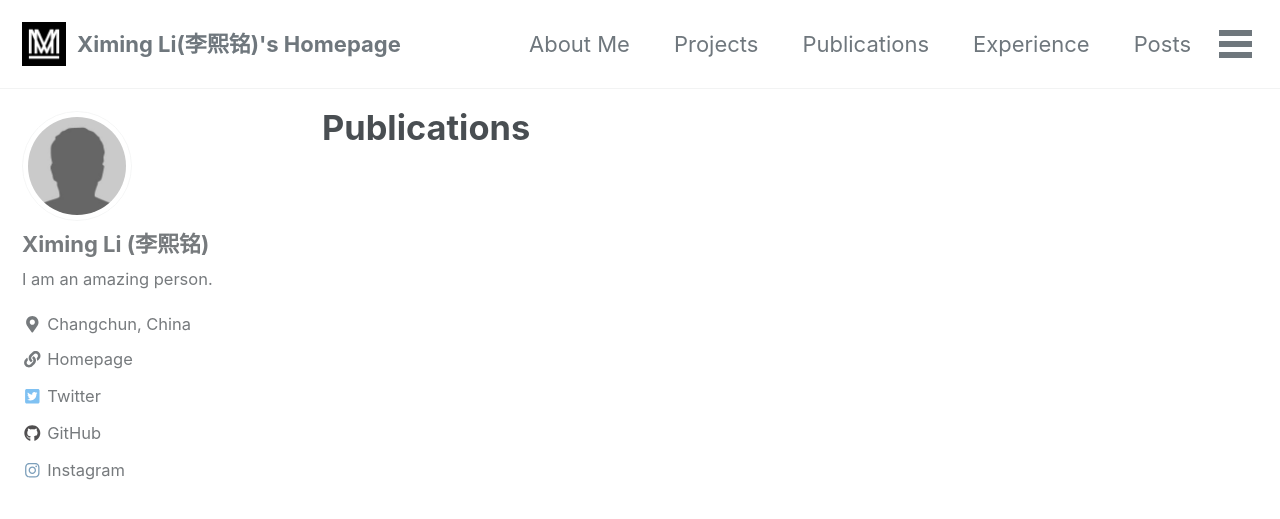
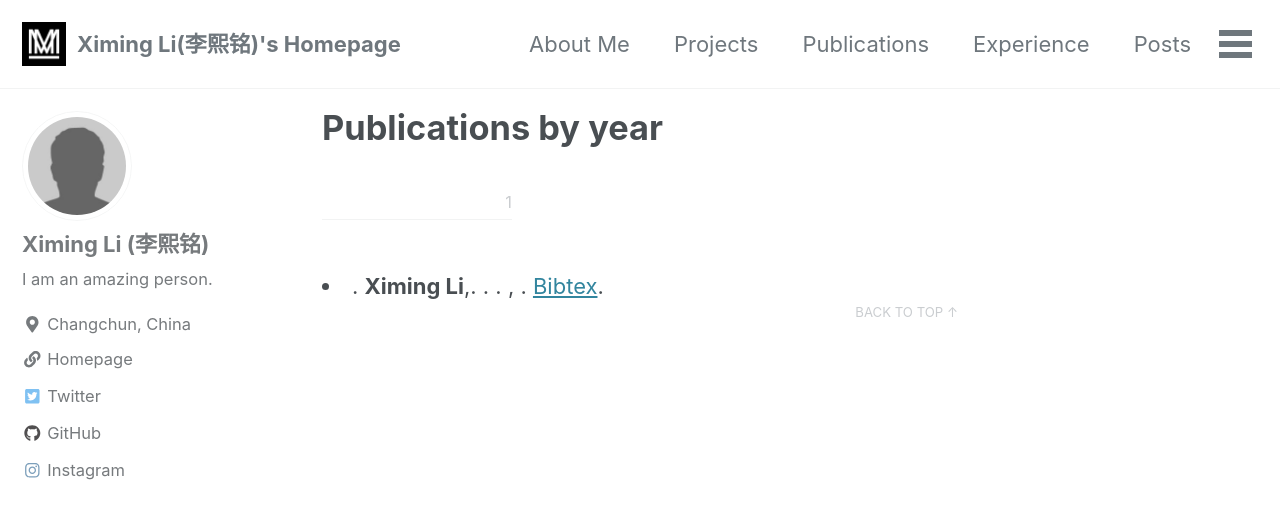
Before and after one commit to li-ximing/li-ximing.github.io, a Jekyll site: the page built from _pages/publications.md, in a window 1280 px wide and 900 px high. Shown: the top 519 px of the window. Built offline with Jekyll 4.4.1, drawn with Linux system fonts in a browser that asks for light colours; cached includes are drawn as plain includes; nearby versions of some CDN libraries.

Commit message:
Publications by year

```diff
--- a/_pages/publications.md
+++ b/_pages/publications.md
@@ -1,21 +1,58 @@
 ---
-title: Publications
+title: "Publications by year"
 permalink: /publications/
+pubs:
+  - key: ""
+    author: "<b>Ximing Li</b>,"
+    title: ""
+    keywords: ""
+    month: ""
+    year: ""
+    address: ""
+    booktitle: ""
+    url:
+    bibtex:
+    slides:
+    hidden:
+    type:
+    school:
+    journal:
+
 ---
 
-{% for pub in page.pubs %}
-{% unless pub.hidden %}
-  - {% if pub.url %} [{{pub.title}}]({{pub.url}}).
-    {% else %} {{pub.title}}.
-    {% endif %}{% if pub.type %}({{pub.type}})
-    {% endif %}<br>
-    {{pub.author}}.<br>
-    {% if pub.type == 'Technical Report' %}{{pub.number}}
-    {% endif %}{{pub.booktitle}}{{pub.school}}{{pub.journal}}.<br>
-    {% if pub.address %}{{pub.address}}.
-    {% endif %} {{pub.month}}, {{pub.year}}. {% if pub.slides %}[Slides]({{pub.slides}}).
-    {% endif %}{% if pub.key %}[Bibtex](http://groups.csail.mit.edu/commit/bibtex.cgi?key={{pub.key}}).
-    {% endif %}{% if pub.bibtex %}[Bibtex]({{pub.bibtex}}).
-    {% endif %}
-{% endunless %}
+<ul class="taxonomy__index">
+  {% assign pubsInYear = page.pubs | group_by_exp: 'pub', 'pub.year | year: "%Y"' %}
+  {% for year in pubsInYear %}
+    <li>
+      <a href="#{{ year.name }}">
+        <strong>{{ year.name }}</strong> <span class="taxonomy__count">{{ year.items | size }}</span>
+      </a>
+    </li>
+  {% endfor %}
+</ul>
+
+{% assign pubsByYear = page.pubs | group_by_exp: 'pub', 'pub.year | year: "%Y"' %}
+{% for year in pubsByYear %}
+  <section id="{{ year.name }}" class="taxonomy__section">
+    <h2 class="archive__subtitle">{{ year.name }}</h2>
+      {% for pub in year.items %}
+        {% unless pub.hidden %}
+           <li>
+             {% if pub.url %} <a href="{{ pub.url }}">{{pub.title}}</a>.
+             {% else %} {{pub.title}}.
+             {% endif %}{% if pub.type %}({{pub.type}})
+             {% endif %}
+             {{pub.author}}.
+             {% if pub.type == 'Technical Report' %}{{pub.number}}
+             {% endif %}{{pub.booktitle}}{{pub.school}}{{pub.journal}}.
+             {% if pub.address %}{{pub.address}}.
+             {% endif %} {{pub.month}}, {{pub.year}}. {% if pub.slides %}<a href="{{ pub.slides }}">Slides</a>.
+             {% endif %}{% if pub.key %} <a href="http://groups.csail.mit.edu/commit/bibtex.cgi?key={{pub.key}}">Bibtex</a>.
+             {% endif %}{% if pub.bibtex %} <a href="{{ pub.bibtex }}">Bibtex</a>.
+             {% endif %}
+           </li>
+        {% endunless %}
+      {% endfor %}
+    <a href="#page-title" class="back-to-top">{{ site.data.ui-text[site.locale].back_to_top | default: 'Back to Top' }} &uarr;</a>
+  </section>
 {% endfor %}
```
Also changed, not shown: 2 other files.
